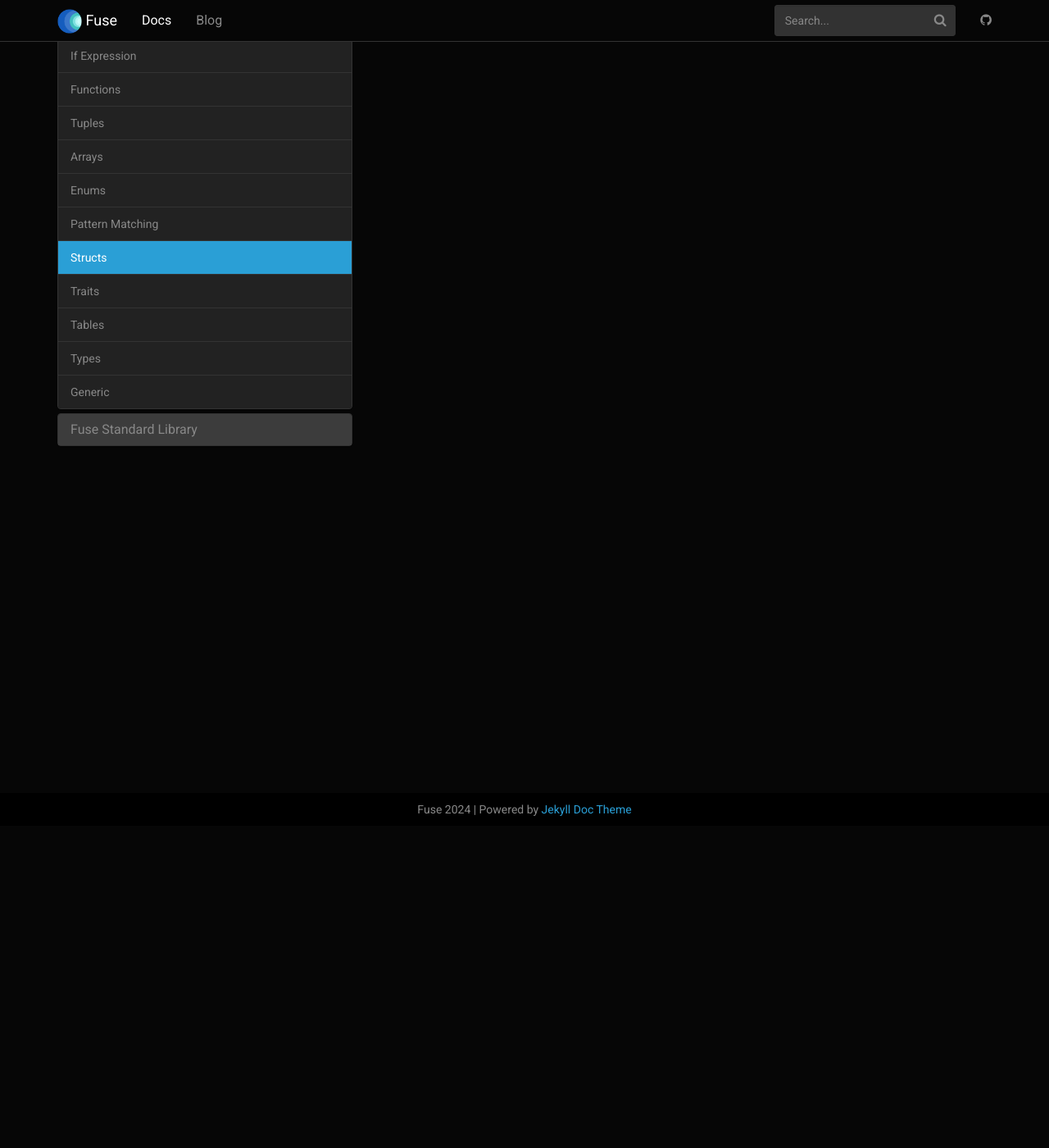
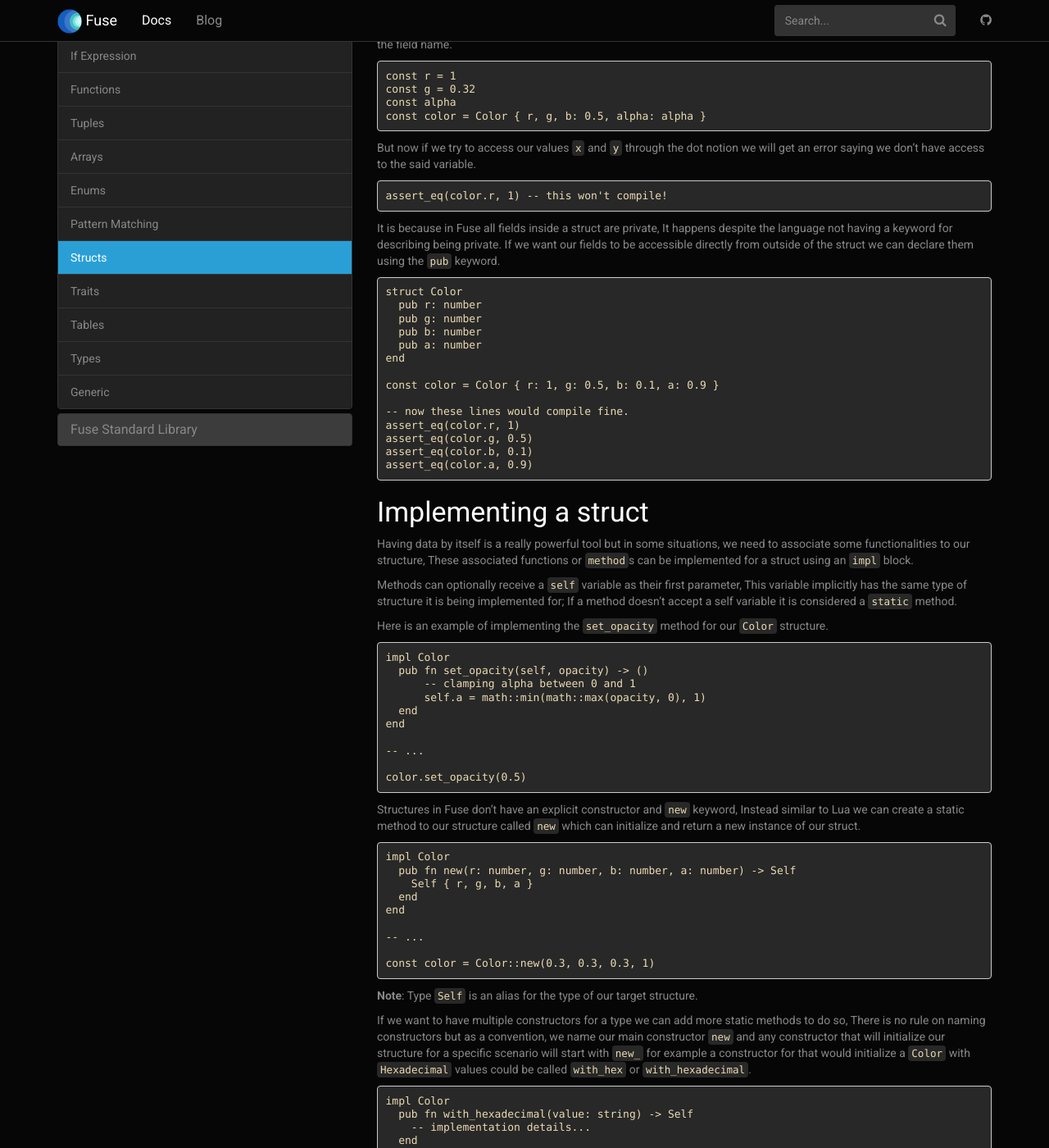
Before and after one commit to fuse-lang/fuse-lang.github.io, a Jekyll site: the page built from _docs/basics/13-structs.md, in a window 1280 px wide and 1400 px high, scrolled down 393 px. Shown: the whole window at 82% size. Built offline with Jekyll 4.4.1, drawn with Linux system fonts in a browser that asks for light colours; before the commit the page ends 1023 px from its top, so only the background shows below that; some of the changed text lies outside the part shown.

Commit message:
add documentation for structs.

````diff
--- a/_docs/basics/13-structs.md
+++ b/_docs/basics/13-structs.md
@@ -3,4 +3,100 @@ title: Structs
 permalink: /docs/structs/
 ---
 
-A `struct` is the
+A `struct` as the name suggests is the definition of a data structure, We can define a structure with the following syntax.
+
+```fuse
+struct Color
+  r: number
+  g: number
+  b: number
+  a: number
+end
+```
+
+Initialization of a structure happens using the `T { values }` expression, Where `T` is the type of our structure and named values of the structure placed between curly brackets.
+
+```fuse
+const color = Color { r: 1, g: 1, b: 1, a: 1 }
+```
+
+If we are initializing the struct using a variable with the same name as it would have as its field, We can omit specifying the field name.
+
+```fuse
+const r = 1
+const g = 0.32
+const alpha
+const color = Color { r, g, b: 0.5, alpha: alpha }
+```
+
+But now if we try to access our values `x` and `y` through the dot notion we will get an error saying we don't have access to the said variable.
+
+```fuse
+assert_eq(color.r, 1) -- this won't compile!
+```
+
+It is because in Fuse all fields inside a struct are private, It happens despite the language not having a keyword for describing being private. If we want our fields to be accessible directly from outside of the struct we can declare them using the `pub` keyword.
+
+```fuse
+struct Color
+  pub r: number
+  pub g: number
+  pub b: number
+  pub a: number
+end
+
+const color = Color { r: 1, g: 0.5, b: 0.1, a: 0.9 }
+
+-- now these lines would compile fine.
+assert_eq(color.r, 1)
+assert_eq(color.g, 0.5)
+assert_eq(color.b, 0.1)
+assert_eq(color.a, 0.9)
+```
+
+### Implementing a struct
+
+Having data by itself is a really powerful tool but in some situations, we need to associate some functionalities to our structure, These associated functions or `method`s can be implemented for a struct using an `impl` block.
+
+Methods can optionally receive a `self` variable as their first parameter, This variable implicitly has the same type of structure it is being implemented for; If a method doesn't accept a self variable it is considered a `static` method.
+
+Here is an example of implementing the `set_opacity` method for our `Color` structure.
+
+```fuse
+impl Color
+  pub fn set_opacity(self, opacity) -> ()
+      -- clamping alpha between 0 and 1
+      self.a = math::min(math::max(opacity, 0), 1)
+  end
+end
+
+-- ...
+
+color.set_opacity(0.5)
+```
+
+Structures in Fuse don't have an explicit constructor and `new` keyword, Instead similar to Lua we can create a static method to our structure called `new` which can initialize and return a new instance of our struct.
+
+```fuse
+impl Color
+  pub fn new(r: number, g: number, b: number, a: number) -> Self
+    Self { r, g, b, a }
+  end
+end
+
+-- ...
+
+const color = Color::new(0.3, 0.3, 0.3, 1)
+```
+
+__Note__: Type `Self` is an alias for the type of our target structure.
+
+If we want to have multiple constructors for a type we can add more static methods to do so, There is no rule on naming constructors but as a convention, we name our main constructor `new` and any constructor that will initialize our structure for a specific scenario will start with `new_` for example a constructor for that would initialize a `Color` with `Hexadecimal` values could be called `with_hex` or `with_hexadecimal`.
+
+```fuse
+impl Color
+  pub fn with_hexadecimal(value: string) -> Self
+    -- implementation details...
+  end
+end
+```
````
